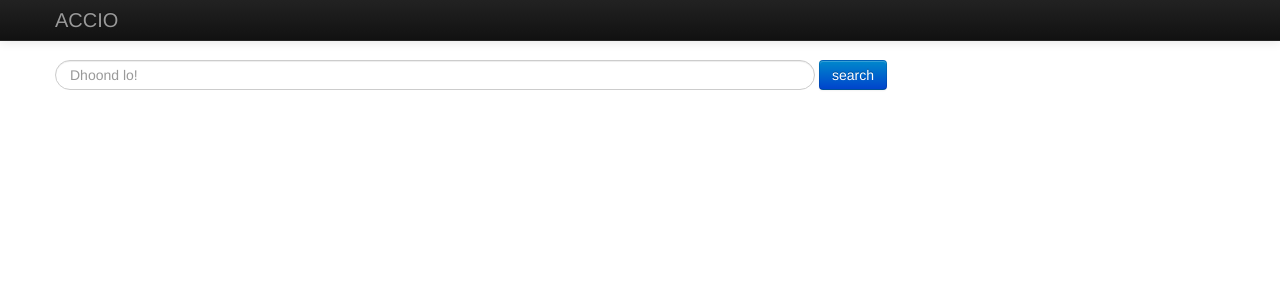
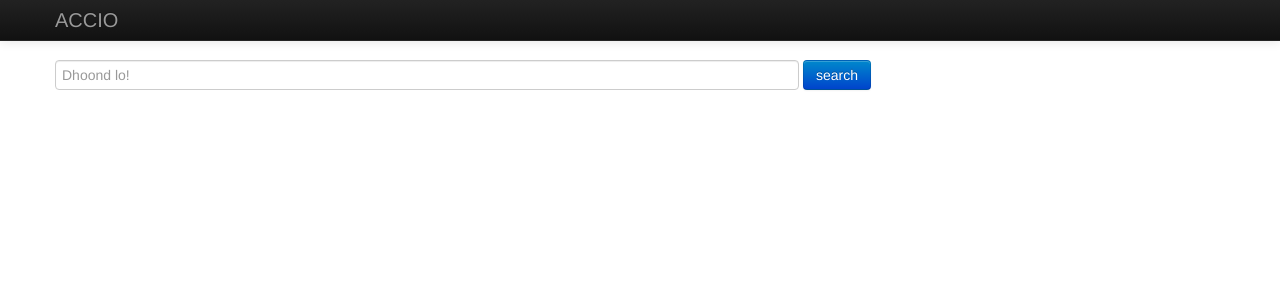
Before and after one commit to jharohit/accio, a PHP site: page /index.php in a window 1280 px wide. Shown: the top 301 px of the page. Run offline with PHP 8.4, Linux system fonts and the light colour scheme; data that the repository does not hold is empty; some libraries are stand-ins or nearby versions.

Commit message:
search bar changes

```diff
--- a/searchBar.php
+++ b/searchBar.php
@@ -1,6 +1,6 @@
-<form method="get" action="./<?php echo $page; ?>">
+<form class="form-horizontal" method="get" action="./<?php echo $page; ?>">
 
-    <input type="text" placeholder="Dhoond lo!" class="input-xxxlarge search-query">
+    <input name="search" type="text" placeholder="Dhoond lo!" class="input-xxxlarge">
     <button class="btn btn-primary" id="submit" type="submit">search </button>
 
 </form>
```
